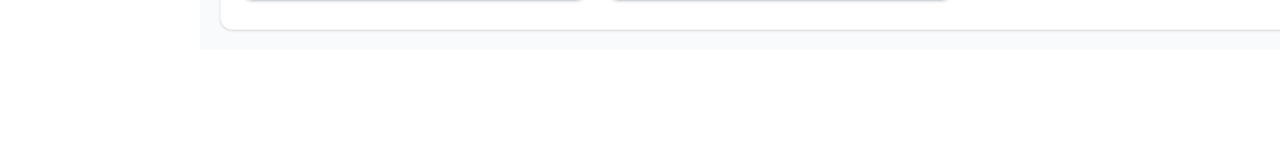
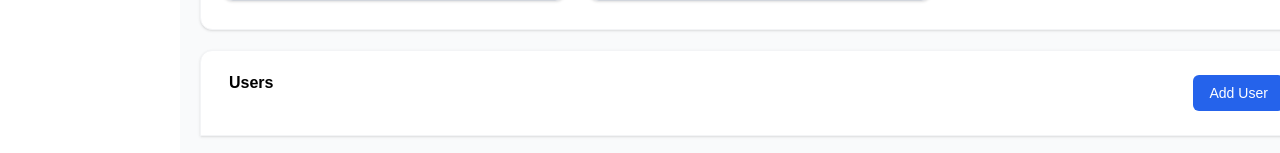
Before and after one commit to AntoineMHB/Ihuza_dashboard, a React (Vite) app: page / in a window 1280 px wide. Shown: the part 733-886 px from the top of the page. Before the commit the page ends 800 px from the top, so only its background shows below. Built offline with nearby package versions, Linux system fonts and the light colour scheme.

Commit message:
Started the users card

```diff
--- a/package.json
+++ b/package.json
@@ -10,6 +10,7 @@
     "preview": "vite preview"
   },
   "dependencies": {
+    "@radix-ui/react-slot": "^1.2.4",
     "@tailwindcss/vite": "^4.1.18",
     "class-variance-authority": "^0.7.1",
     "clsx": "^2.1.1",
--- a/src/components/MainContent.jsx
+++ b/src/components/MainContent.jsx
@@ -1,6 +1,7 @@
 import { OverviewCard } from "./OverviewCard";
 import { RecentAddedProdCard } from "./RecentAddedProdCard";
 import { StatsRow } from "./StatsRow";
+import { UsersCard } from "./UsersCard";
 
 export const MainContent = () => {
   return (
@@ -8,6 +9,7 @@ export const MainContent = () => {
       <OverviewCard />
       <StatsRow />
       <RecentAddedProdCard />
+      <UsersCard />
     </div>
   );
 };
--- a/src/components/RecentAddedProdCard.jsx
+++ b/src/components/RecentAddedProdCard.jsx
@@ -6,7 +6,7 @@ export const RecentAddedProdCard = () => {
       <CardTitle className="font-primary font-bold px-5">
         Recent Added Products
       </CardTitle>
-      <div className="w-auto h-[1px] bg-gray-200"></div>
+      <div className="h-[1px] bg-gray-200"></div>
       <CardDescription className="px-5 py-1">
         <div className="grid grid-cols-3 gap-5">
           <Card className="border border-gray-300">
--- a/src/components/Sidebar.jsx
+++ b/src/components/Sidebar.jsx
@@ -8,7 +8,7 @@ import { IoLogOutOutline } from "react-icons/io5";
 export const Sidebar = () => {
   return (
     <>
-      <div className="w-50 h-125 bg-white flex flex-col gap-5 border border-gray-300">
+      <div className="w-45 h-125 bg-white flex flex-col gap-5 border border-gray-300">
         <div className="py-10">
           <img src="" alt="logo" />
         </div>
--- a/src/components/StatsRow.jsx
+++ b/src/components/StatsRow.jsx
@@ -7,7 +7,7 @@ import { TiWarningOutline } from "react-icons/ti";
 
 export const StatsRow = () => {
   return (
-    <div className="flex gap-5 my-5">
+    <div className="grid grid-cols-1 sm:grid-cols-2 md:grid-cols-4 gap-5 my-5">
       <Card className="bg-white border border-gray-100 w-[265px]">
         <CardDescription>
           <div className="flex items-center gap-3 px-5">
--- /dev/null
+++ b/src/components/UsersCard.jsx
@@ -0,0 +1,18 @@
+import { Button } from "./ui/button";
+import { Card, CardTitle } from "./ui/card";
+
+export const UsersCard = () => {
+  return (
+    <Card className="px-5 mt-5 rounded-bl-none rounded-br-none border-gray-100 bg-white">
+      <CardTitle className="font-primary font-bold px-2">
+        <div className="flex gap-[920px]">
+          <span>Users</span>
+
+          <Button className="font-primary text-light text-white bg-(--primaryBlue)">
+            Add User
+          </Button>
+        </div>
+      </CardTitle>
+    </Card>
+  );
+};
--- /dev/null
+++ b/src/components/ui/button.jsx
@@ -0,0 +1,58 @@
+import * as React from "react"
+import { Slot } from "@radix-ui/react-slot"
+import { cva } from "class-variance-authority";
+
+import { cn } from "@/lib/utils"
+
+const buttonVariants = cva(
+  "inline-flex items-center justify-center gap-2 whitespace-nowrap rounded-md text-sm font-medium transition-all disabled:pointer-events-none disabled:opacity-50 [&_svg]:pointer-events-none [&_svg:not([class*='size-'])]:size-4 shrink-0 [&_svg]:shrink-0 outline-none focus-visible:border-ring focus-visible:ring-ring/50 focus-visible:ring-[3px] aria-invalid:ring-destructive/20 dark:aria-invalid:ring-destructive/40 aria-invalid:border-destructive",
+  {
+    variants: {
+      variant: {
+        default: "bg-primary text-primary-foreground hover:bg-primary/90",
+        destructive:
+          "bg-destructive text-white hover:bg-destructive/90 focus-visible:ring-destructive/20 dark:focus-visible:ring-destructive/40 dark:bg-destructive/60",
+        outline:
+          "border bg-background shadow-xs hover:bg-accent hover:text-accent-foreground dark:bg-input/30 dark:border-input dark:hover:bg-input/50",
+        secondary:
+          "bg-secondary text-secondary-foreground hover:bg-secondary/80",
+        ghost:
+          "hover:bg-accent hover:text-accent-foreground dark:hover:bg-accent/50",
+        link: "text-primary underline-offset-4 hover:underline",
+      },
+      size: {
+        default: "h-9 px-4 py-2 has-[>svg]:px-3",
+        sm: "h-8 rounded-md gap-1.5 px-3 has-[>svg]:px-2.5",
+        lg: "h-10 rounded-md px-6 has-[>svg]:px-4",
+        icon: "size-9",
+        "icon-sm": "size-8",
+        "icon-lg": "size-10",
+      },
+    },
+    defaultVariants: {
+      variant: "default",
+      size: "default",
+    },
+  }
+)
+
+function Button({
+  className,
+  variant = "default",
+  size = "default",
+  asChild = false,
+  ...props
+}) {
+  const Comp = asChild ? Slot : "button"
+
+  return (
+    <Comp
+      data-slot="button"
+      data-variant={variant}
+      data-size={size}
+      className={cn(buttonVariants({ variant, size, className }))}
+      {...props} />
+  );
+}
+
+export { Button, buttonVariants }
```
Also changed, not shown: 1 other file (tests, documents, lock files or other folders).
